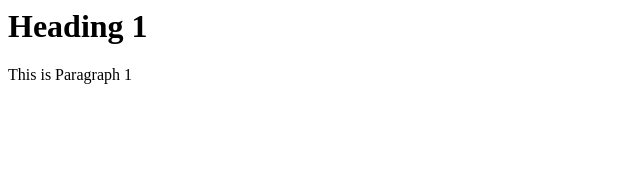
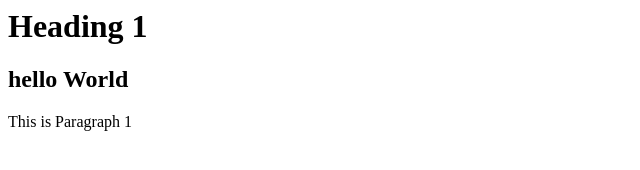
Before and after one commit to Endgame-3000/DemoRepo, a plain HTML site: page index.html in a window 1280 px wide. Shown: the whole page, without its empty margins (0-640 px from the left). Drawn offline with Linux system fonts and the light colour scheme.

Commit message:
Changed from Github Env

```diff
--- a/index.html
+++ b/index.html
@@ -1,2 +1,3 @@
 <h1>Heading 1</h1>
+<h2>hello World</h2>
 <p> This is Paragraph 1</p>
```
